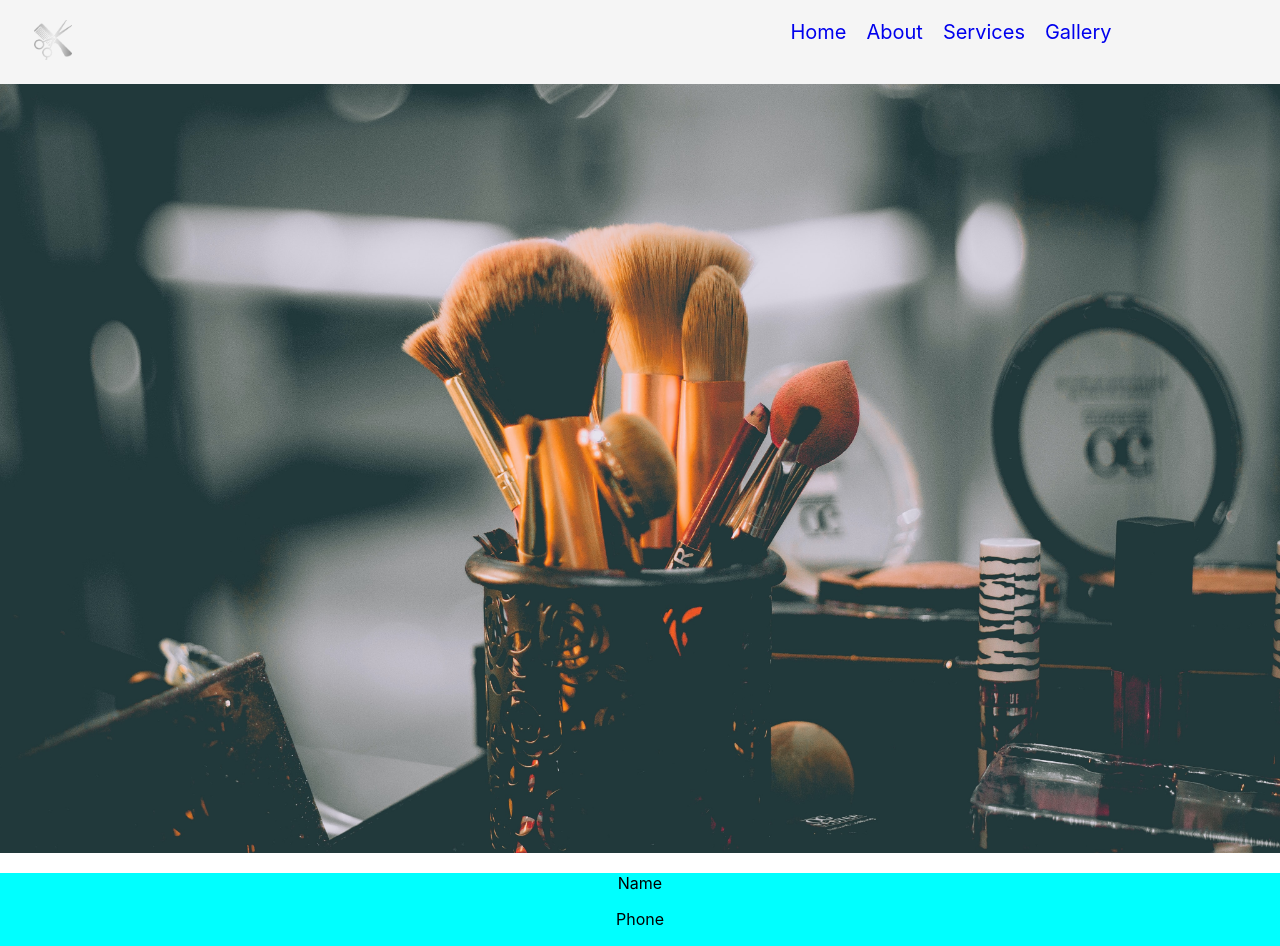
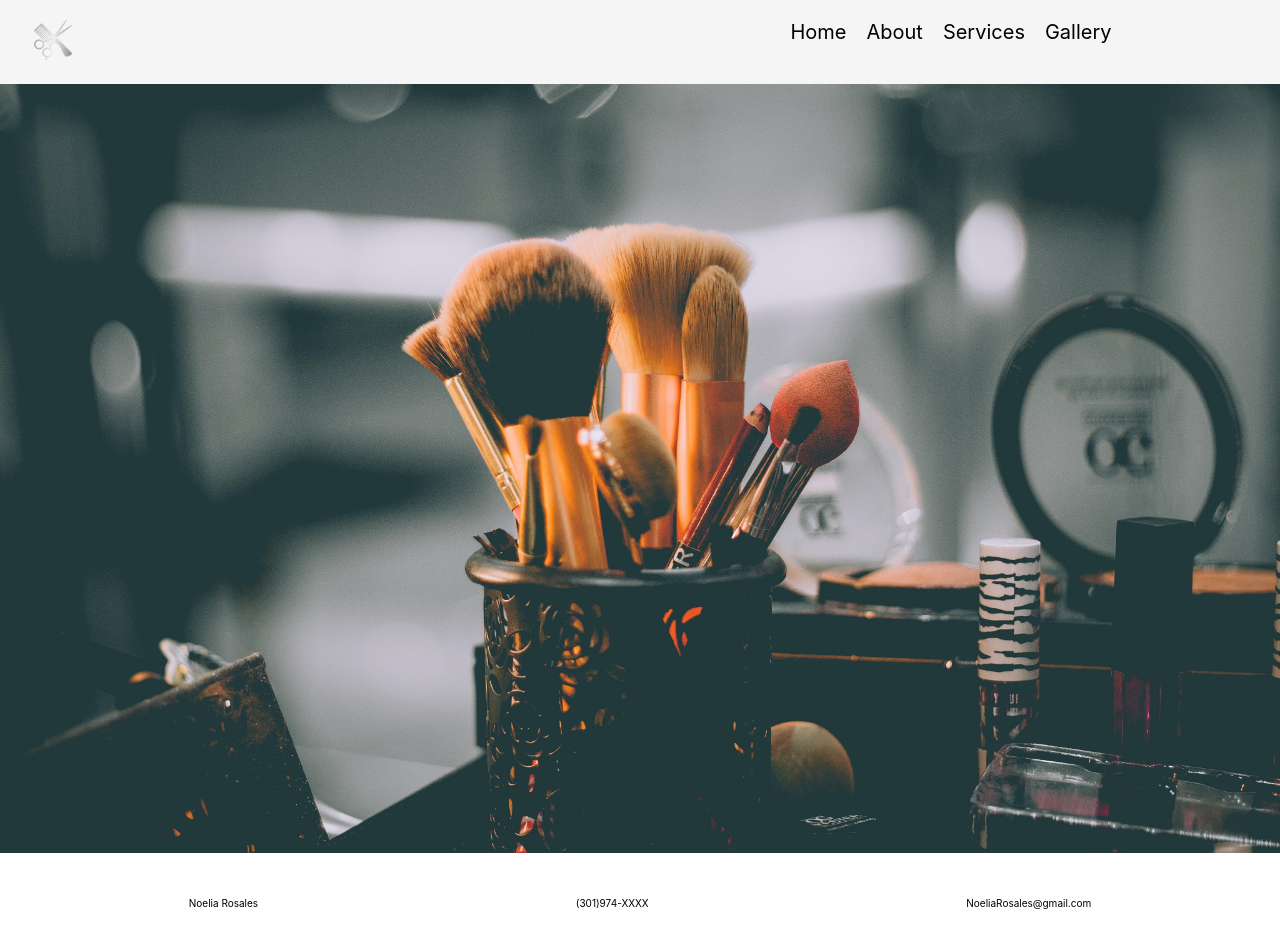
Before and after one commit to fcondori1/salon-nr, a React (Create React App) app: page / in a window 1280 px wide. Shown: the top 946 px of the page. Built offline with nearby package versions, Linux system fonts and the light colour scheme; grey boxes are pictures that could not be loaded.

Commit message:
update contact component and css

```diff
--- a/src/component/Contact/Contact.css
+++ b/src/component/Contact/Contact.css
@@ -1,3 +1,8 @@
 .information {
-    background-color: aqua;
+    /* background-color: aqua; */
+    display: flex;
+    flex-direction: row;
+    justify-content: space-around;
+    font-size: 10px;
+    margin: 30px;
 }
--- a/src/component/Contact/Contact.js
+++ b/src/component/Contact/Contact.js
@@ -4,9 +4,9 @@ import './Contact.css';
 function Contact(props) {
     return (
         <div className='information'>
-            <p>Name</p>
-            <p>Phone</p>
-            <p>Email</p>
+            <p>Noelia Rosales</p>
+            <p>(301)974-XXXX</p>
+            <p>NoeliaRosales@gmail.com</p>
         </div>
     );
 }
--- a/src/component/Icon/Icon.css
+++ b/src/component/Icon/Icon.css
@@ -0,0 +1,3 @@
+.icon_footer {
+    margin-top: 30px;
+}
--- a/src/component/Icon/Icon.js
+++ b/src/component/Icon/Icon.js
@@ -1,5 +1,5 @@
 import React from 'react';
-// import '../Footer/Footer.css';
+import './Icon.css';
 import facebook from '../../assets/face_logo.png';
 import instagram from '../../assets/insta_logo2.png';
 import linkedin from '../../assets/linked_logo.png';
--- a/src/component/Nav/Nav.css
+++ b/src/component/Nav/Nav.css
@@ -1,6 +1,7 @@
 .link {
     text-decoration: none;
     list-style: none;
+    color: black;
 }
 
 .link:visited {
```
